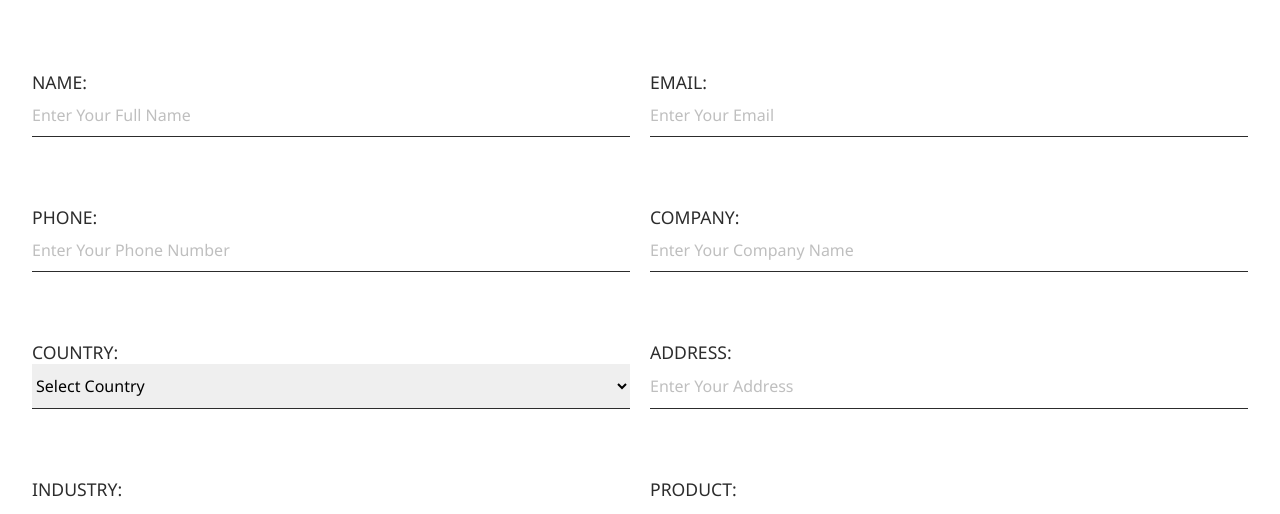
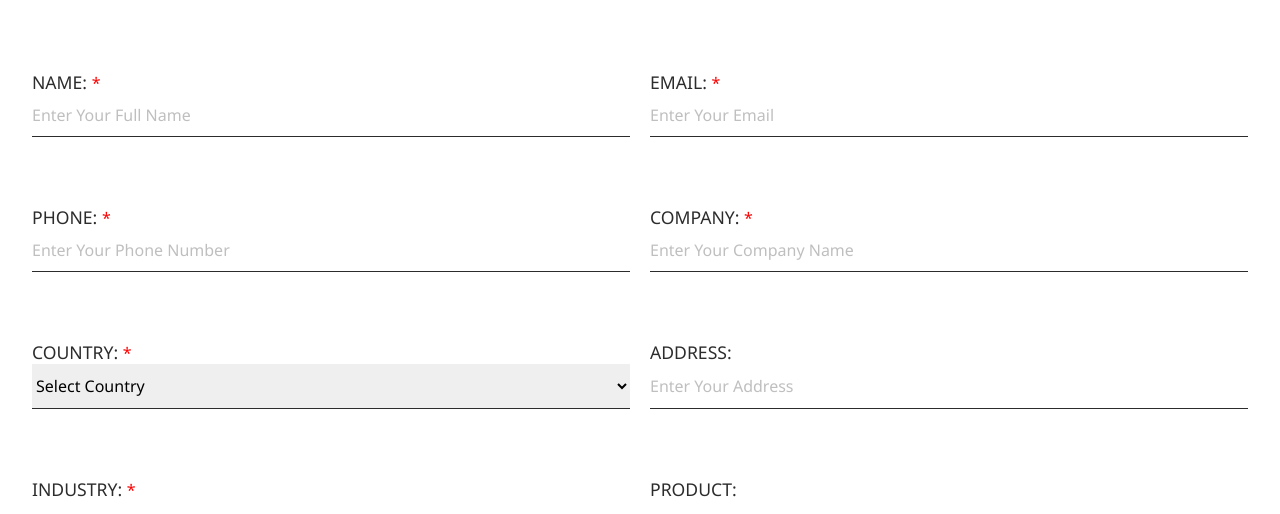
Before and after one commit to HIPPSC/hippsc-website, a React (Create React App) app: page /request_quote in a window 1280 px wide. Shown: the part 283-797 px from the top of the page. Built offline with nearby package versions, Linux system fonts and the light colour scheme.

Commit message:
small updates

```diff
--- a/src/components/QuoteForm.js
+++ b/src/components/QuoteForm.js
@@ -1,4 +1,4 @@
-import React from 'react';
+import React, { useState }from 'react';
 
 // css
 import '../css/QuoteForm.css';
@@ -19,7 +19,7 @@ const QuoteForm = () => {
         //... add more countries as needed
     ];
 
-    //... inside QuoteForm component
+    // formData inside QuoteForm component
     const [formData, setFormData] = React.useState({
         name: "",
         email: "",
@@ -32,10 +32,37 @@ const QuoteForm = () => {
         details: ""
     });
 
+    // validate form
+    const validateForm = () => {
+        let missing = [];
+
+        if (!formData.name) missing.push("NAME");
+        if (!formData.email) missing.push("EMAIL");
+        if (!formData.phone) missing.push("PHONE");
+        if (!formData.company) missing.push("COMPANY");
+        if (formData.country === 'Select Country') missing.push("COUNTRY");
+        if (!formData.industry) missing.push("INDUSTRY");
+
+        return missing;
+    };
 
 
+
+    // handle form submission
+    const [missingFields, setMissingFields] = useState([]);
+    const [notification, setNotification] = useState("");
     const handleSubmit = async (e) => {
         e.preventDefault();
+
+        // validate form
+        const missing = validateForm();
+
+        if (missing.length > 0) {
+            setMissingFields(missing);
+            return;
+        }
+
+        // send email
         try {
             const response = await fetch('http://localhost:3001/send-email', {
                 method: 'POST',
@@ -48,13 +75,15 @@ const QuoteForm = () => {
                 console.log("Email sent successfully!");
             } else {
                 console.log("Error sending email.");
+                setNotification("Error sending email.");
             }
         } catch (error) {
             console.error("There was an error sending the email:", error);
+            setNotification("There was an error sending the email.");
         }
 
         // display success message
-        alert("Thank you for your request! We will get back to you as soon as possible.");
+        setNotification("Thank you for your request! We will get back to you as soon as possible.");
 
         // clear form
         setFormData({
@@ -77,45 +106,40 @@ const QuoteForm = () => {
         <form className='quote-form' onSubmit={handleSubmit}>
             <div className='quote-form-content'>
                 <div className='quote-form-item'>
-                    <label htmlFor="name" className="page-text-1">NAME:</label>
+                    <label htmlFor="name" className="page-text-1">NAME: <span>*</span> </label>
                     <input type="text"
                             id="name"
                             placeholder='Enter Your Full Name'
-                            required
                             value={formData.name}
                             onChange={(e) => setFormData(prev => ({ ...prev, name: e.target.value }))}/>
                 </div>
                 <div className='quote-form-item'>
-                    <label htmlFor="email" className="page-text-1">EMAIL:</label>
+                    <label htmlFor="email" className="page-text-1">EMAIL: <span>*</span> </label>
                     <input type="email"
                             id="email"
                             placeholder='Enter Your Email'
-                            required
                             value={formData.email}
                             onChange={(e) => setFormData(prev => ({ ...prev, email: e.target.value }))}/>
                 </div>
                 <div className='quote-form-item'>
-                    <label htmlFor="phone" className="page-text-1">PHONE:</label>
+                    <label htmlFor="phone" className="page-text-1">PHONE: <span>*</span> </label>
                     <input type="phone"
                             id="phone"
                             placeholder='Enter Your Phone Number'
-                            required
                             value={formData.phone}
                             onChange={(e) => setFormData(prev => ({ ...prev, phone: e.target.value }))}/>
                 </div>
                 <div className='quote-form-item'>
-                    <label htmlFor="company" className="page-text-1">COMPANY:</label>
+                    <label htmlFor="company" className="page-text-1">COMPANY: <span>*</span> </label>
                     <input type="text"
                             id="company"
                             placeholder='Enter Your Company Name'
-                            required
                             value={formData.company}
                             onChange={(e) => setFormData(prev => ({ ...prev, company: e.target.value }))}/>
                 </div>
                 <div className='quote-form-item'>
-                    <label htmlFor="country" className="page-text-1">COUNTRY:</label>
+                    <label htmlFor="country" className="page-text-1">COUNTRY: <span>*</span> </label>
                     <select id="country"
-                            required
                             value={formData.country}
                             onChange={(e) => setFormData(prev => ({ ...prev, country: e.target.value }))}>
                         {countries.map(country => (
@@ -128,25 +152,22 @@ const QuoteForm = () => {
                     <input type="text"
                             id="address"
                             placeholder='Enter Your Address'
-                            required
                             value={formData.address}
                             onChange={(e) => setFormData(prev => ({ ...prev, address: e.target.value }))}/>
                 </div>
                 <div className='quote-form-item'>
-                    <label htmlFor="industry" className="page-text-1">INDUSTRY:</label>
+                    <label htmlFor="industry" className="page-text-1">INDUSTRY: <span>*</span> </label>
                     <input type="text"
                             id="industry"
                             placeholder='What industry are you in?'
-                            required
                             value={formData.industry}
                             onChange={(e) => setFormData(prev => ({ ...prev, industry: e.target.value }))}/>
                 </div>
                 <div className='quote-form-item'>
-                    <label htmlFor="product" className="page-text-1">PRODUCT:</label>
+                    <label htmlFor="product" className="page-text-1">PRODUCT: </label>
                     <input type="text"
                             id="product"
                             placeholder='Interested in a specific HIPPSC product?'
-                            required
                             value={formData.product}
                             onChange={(e) => setFormData(prev => ({ ...prev, product: e.target.value }))}/>
                 </div>
@@ -161,6 +182,15 @@ const QuoteForm = () => {
                     </textarea>
                 </div>
             </div>
+
+            <div className='quote-form-alert'>
+                {/* You can style this div to make the alert more visually appealing */}
+                {missingFields.length > 0 && `Please fill out the following fields: ${missingFields.join(', ')}`}
+            </div>
+            <div className="quote-form-notification">
+                {notification}
+            </div>
+
             <div className='quote-form-btn'>
                 <button type="submit" className="rectangle-btn">
                     Submit <span className="rectangle-btn-icon">→</span>
--- a/src/css/Contact.css
+++ b/src/css/Contact.css
@@ -1,5 +1,5 @@
 .contact {
-    border-bottom: 0.5px solid var(--primary-text-color);
+
 }
 .contact-header {
     border-bottom: 0.5px solid var(--primary-text-color);
@@ -28,7 +28,7 @@
 
 .contact-locations {
     padding-top: 2rem;
-    margin-bottom: 6rem;
+    border-bottom: 0.5px solid var(--primary-text-color);
 }
 
 .contact-locations-title {
--- a/src/css/QuoteForm.css
+++ b/src/css/QuoteForm.css
@@ -18,6 +18,12 @@
     flex-direction: column;
     text-decoration: none;
     margin-bottom: 3rem;
+}
+
+.quote-form-item span {
+    font-size: 1rem;
+    color: red;
+    margin-bottom: 0.5rem;
 }
 
 .quote-form-item input, textarea:focus {
@@ -57,6 +63,18 @@
     opacity: 1;
 }
 
+.quote-form-alert {
+    font-size: 1rem;
+    color: rgb(168, 2, 2);
+    margin-bottom: 0.5rem;
+}
+
+.quote-form-notification {
+    font-size: 1rem;
+    color: var(--primary-text-color);
+    margin-bottom: 0.5rem;
+}
+
 .quote-form-btn {
     width: 100%; /* Set the button width to 100% */
     margin-top: 2rem;
--- a/src/pages/Contact.js
+++ b/src/pages/Contact.js
@@ -1,5 +1,8 @@
 import React from 'react';
 import useTypingEffect from '../hooks/useTypingEffect';
+
+// components
+import RequestContact from '../components/RequestContact';
 
 // css & assets
 import '../css/Contact.css';
@@ -141,8 +144,9 @@ const Contact = () => {
                 </div>
             </div>
 
+            <RequestContact />
+        </div>
 
-        </div>
     );
 };
 
```
